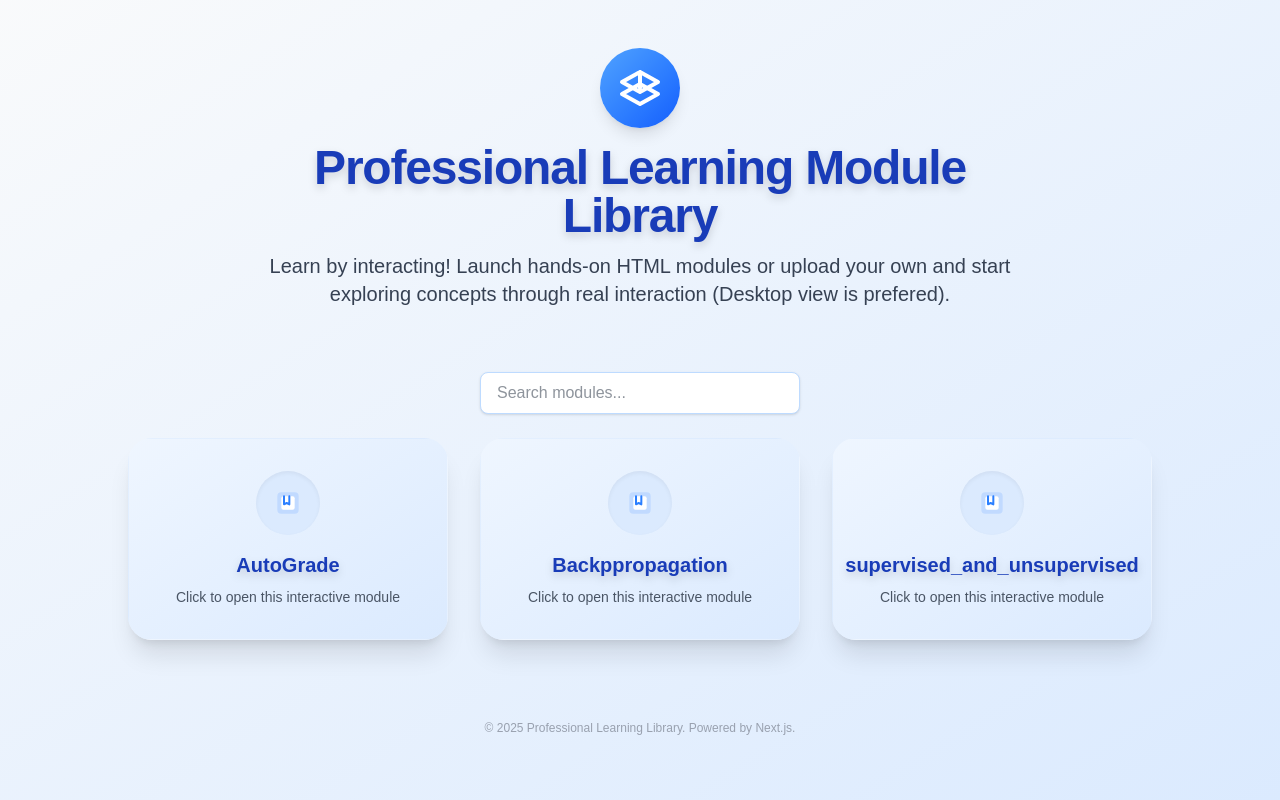
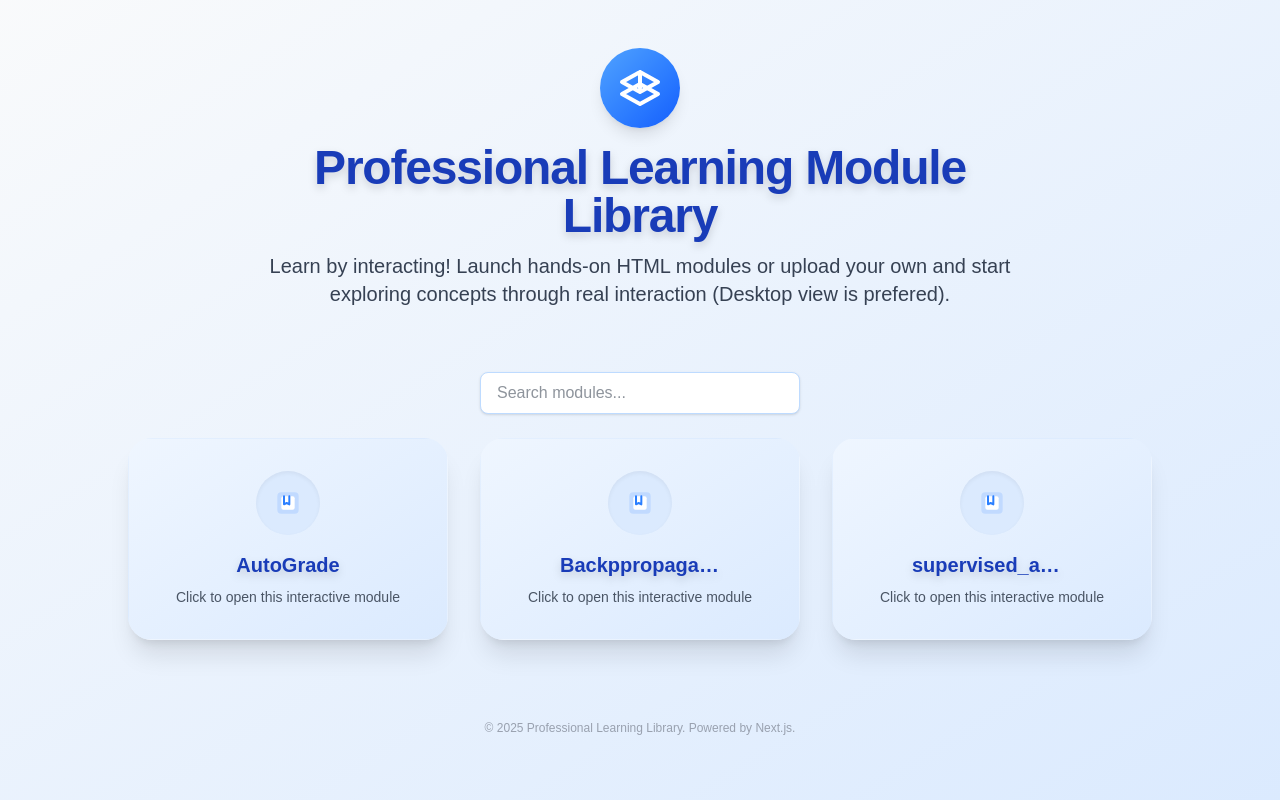
Before and after one commit to gitvs33/learningmodule, a Next.js app: page / in a window 1280 px wide. Built offline with nearby package versions, Linux system fonts and the light colour scheme.

Commit message:
Update LearningCards.tsx

```diff
--- a/src/app/components/LearningCards.tsx
+++ b/src/app/components/LearningCards.tsx
@@ -113,7 +113,12 @@ const LearningCards: React.FC<LearningCardsProps> = ({ search, setSearch }) => {
                   <path d="M9 7v6l2-1 2 1V7" stroke="currentColor" strokeWidth="1.5" strokeLinecap="round" strokeLinejoin="round" />
                 </svg>
               </div>
-              <div className="font-extrabold text-xl text-blue-800 dark:text-blue-100 mb-2 text-center drop-shadow-lg">{file.replace(/\.html$/, "")}</div>
+              <div
+                className="font-extrabold text-xl text-blue-800 dark:text-blue-100 mb-2 text-center drop-shadow-lg truncate w-40"
+                title={file.replace(/\.html$/, "")}
+              >
+                {file.replace(/\.html$/, "")}
+              </div>
               <div className="text-gray-600 dark:text-gray-300 text-sm text-center">Click to open this interactive module</div>
             </div>
           ))
```
